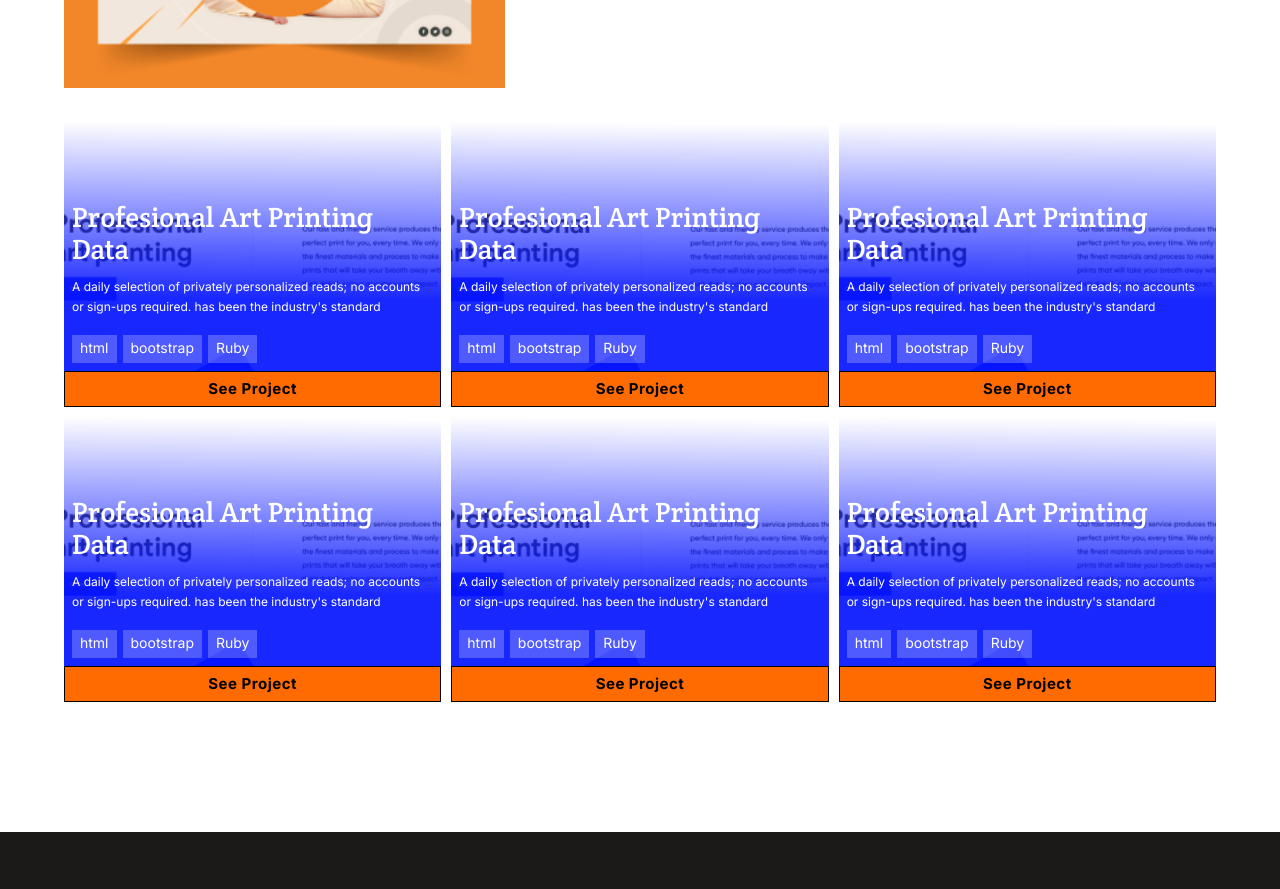
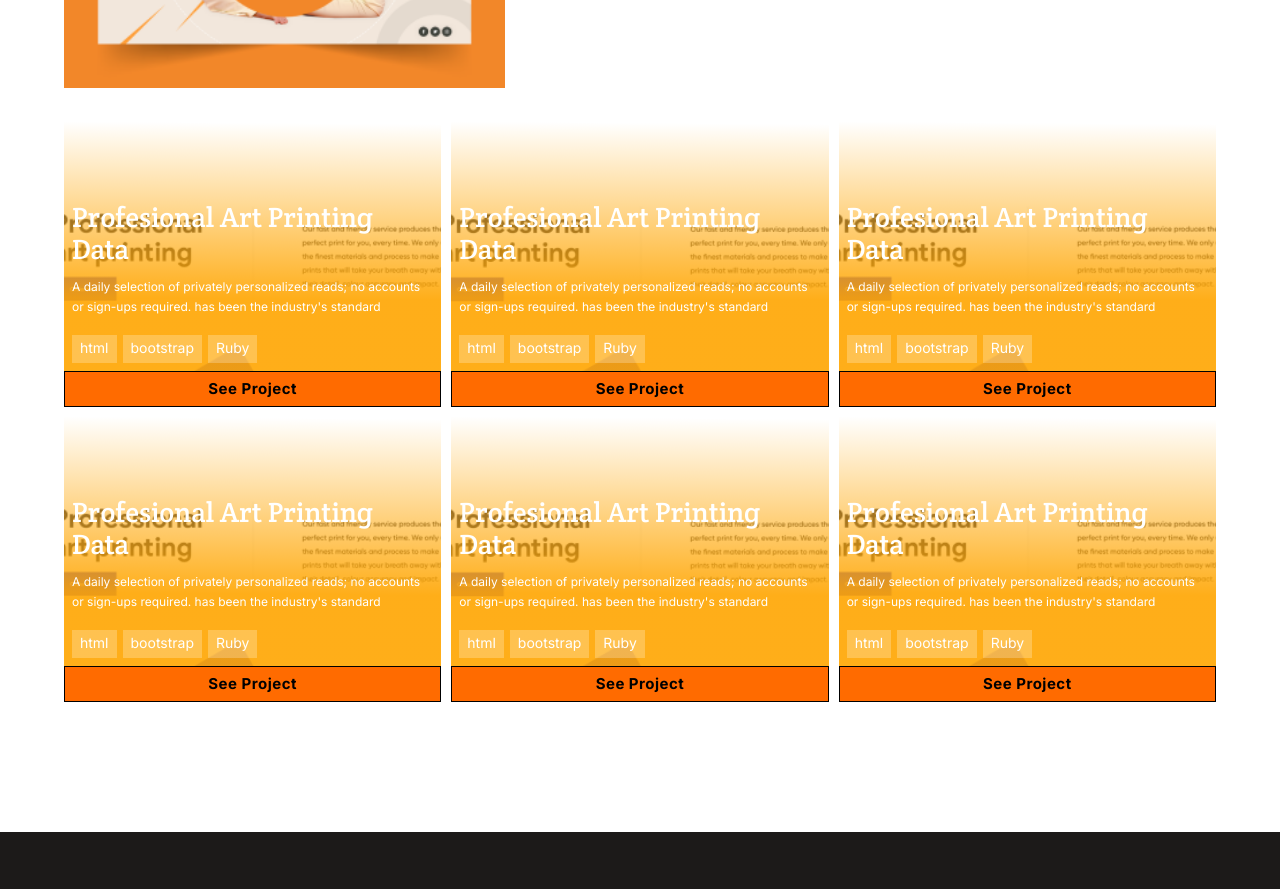
Before and after one commit to luigirazum/mv-portfolio-project, a website: page index.html in a window 1280 px wide. Shown: the part 1400-2289 px from the top of the page. Drawn offline with Linux system fonts and the light colour scheme.

Commit message:
Change workd card background color to orange for improving constrast.

```diff
--- a/css/styles.css
+++ b/css/styles.css
@@ -446,7 +446,7 @@ div.card-works {
     linear-gradient(
       180.45deg,
       rgba(38, 38, 38, 0) 0.75%,
-      rgba(0, 16, 255, 0.9) 61.94%
+      rgba(255, 165, 00, 0.9) 61.94%
     ),
     url(../imgs/placeholder-img.png);
   display: flex;
```
